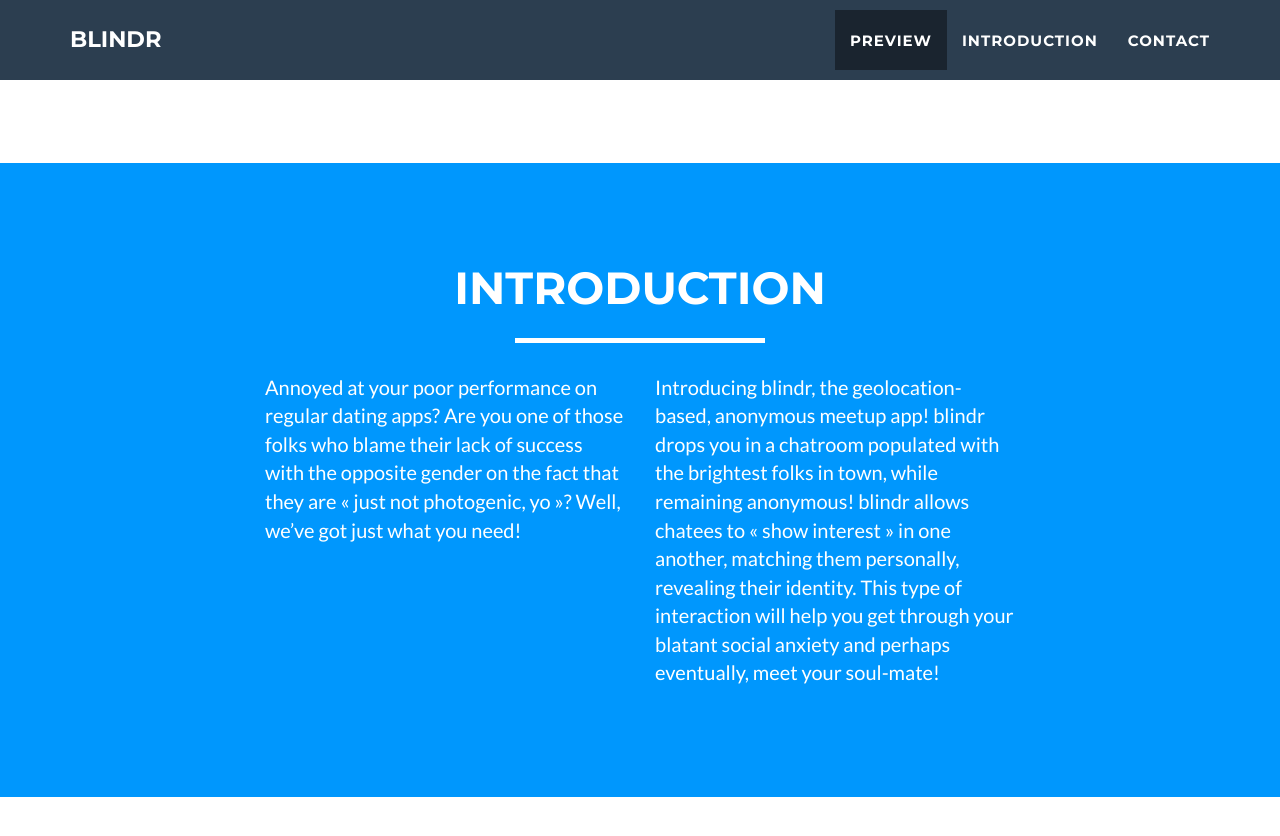
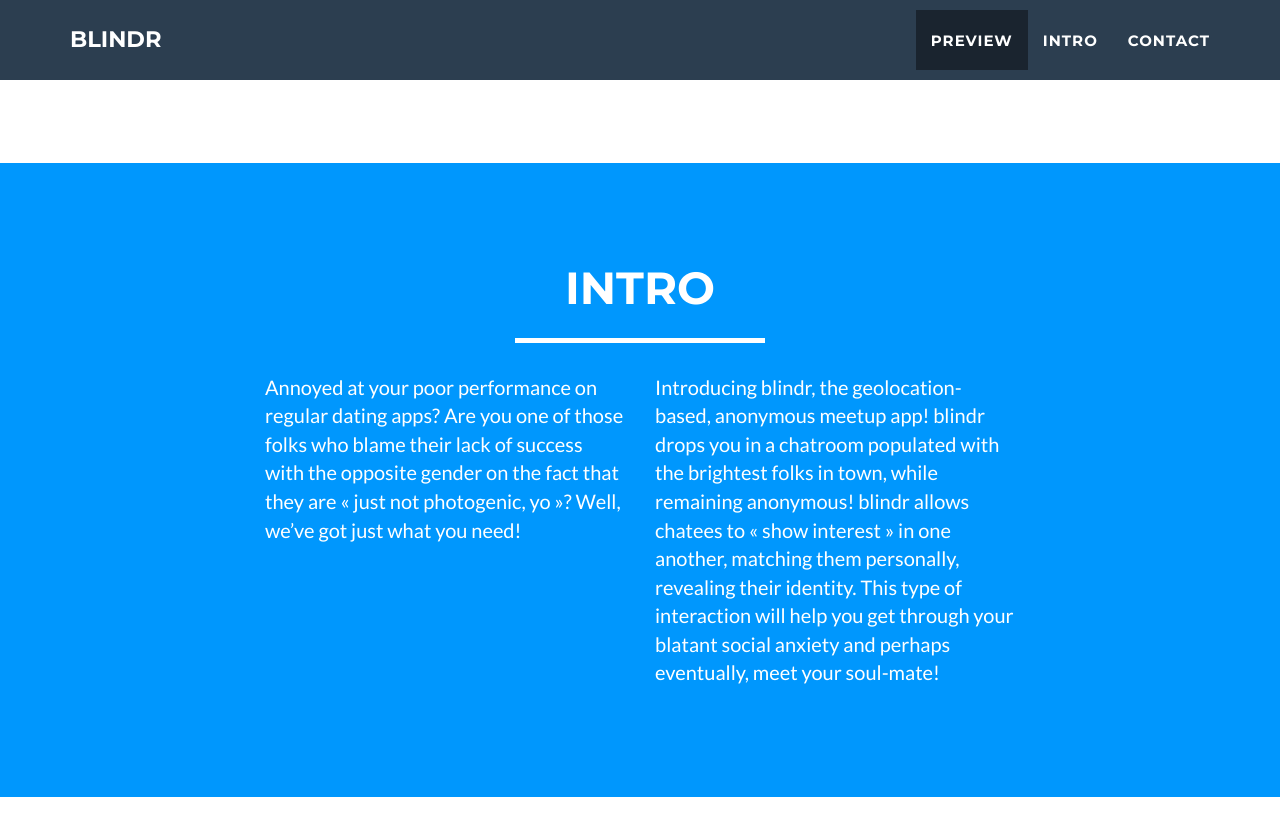
Before and after one commit to theblindr/blindr, a Jekyll site: the page built from index.html, in a window 1280 px wide and 900 px high, scrolled down 1870 px. Shown: the top 836 px of the window. Built offline with Jekyll 4.4.1, drawn with Linux system fonts in a browser that asks for light colours.

Commit message:
Fixing intro length on mobile

```diff
--- a/_includes/about.html
+++ b/_includes/about.html
@@ -3,7 +3,7 @@
         <div class="container">
             <div class="row">
                 <div class="col-lg-12 text-center">
-                    <h2>Introduction</h2>
+                    <h2>Intro</h2>
                     <hr class="star-light">
                 </div>
             </div>
--- a/_includes/nav.html
+++ b/_includes/nav.html
@@ -22,7 +22,7 @@
                         <a href="#preview">Preview</a>
                     </li>
                     <li class="page-scroll">
-                        <a href="#intro">Introduction</a>
+                        <a href="#intro">Intro</a>
                     </li>
                     <li class="page-scroll">
                         <a href="#contact">Contact</a>
```
